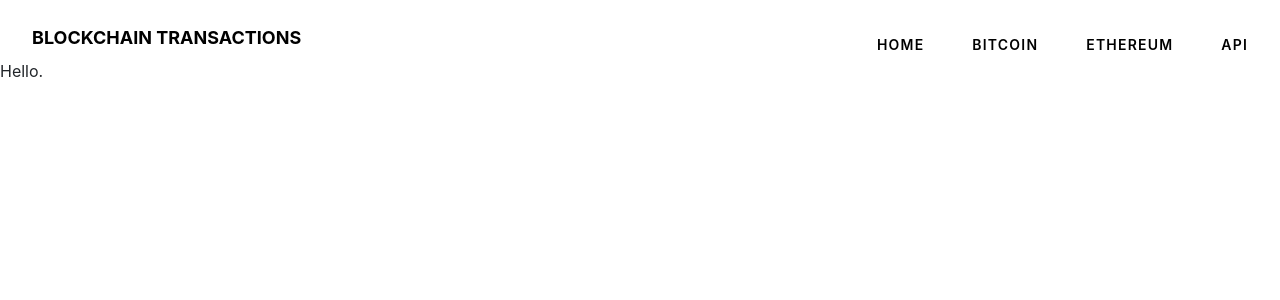
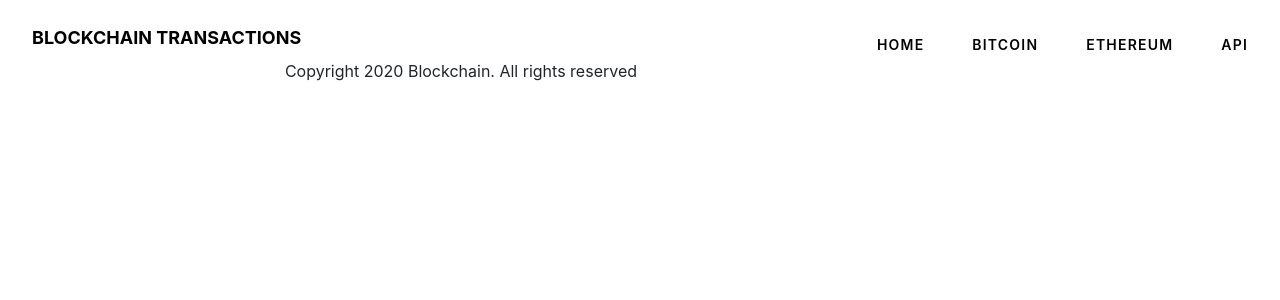
Before and after one commit to ubryce/blockchain-transactions-v2, a React (Create React App) app in the folder client/: page /list in a window 1280 px wide. Shown: the top 300 px of the page. Built offline with nearby package versions, Linux system fonts and the light colour scheme.

Commit message:
footer ex

```diff
--- a/client/src/App/pages/Footer.js
+++ b/client/src/App/pages/Footer.js
@@ -1,9 +1,14 @@
 import React from 'react'
 
 function Footer() {
+
     return (
         <div>
-            Hello.
+        <footer className="footer text-center">
+            <div className="container">
+                <p className="footer-text">Copyright 2020 Blockchain. All rights reserved</p>
+            </div>
+        </footer>
         </div>
     )
 }
```
